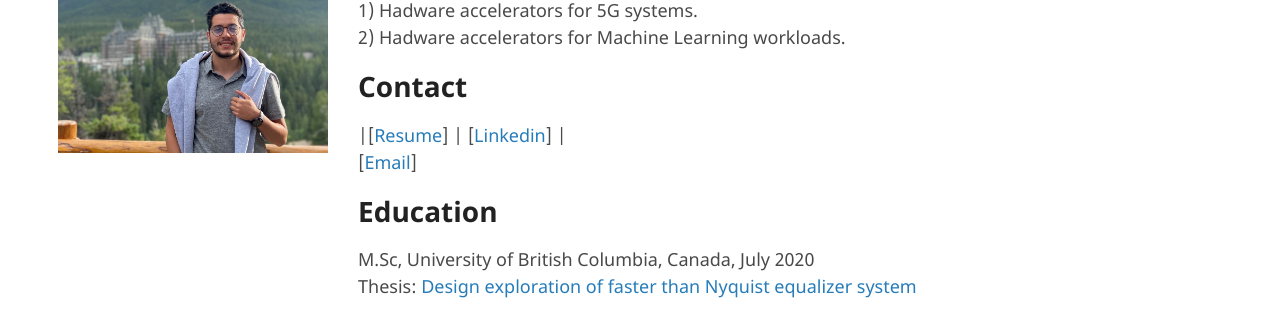
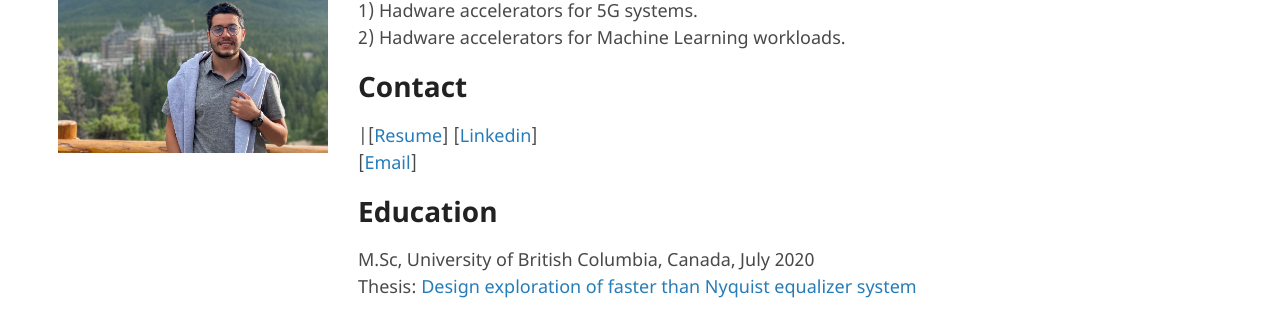
Before and after one commit to maomran/momatar, a Jekyll site: the page built from index.md, in a window 1280 px wide. Shown: the part 166-483 px from the top of the page. Built offline with Jekyll 4.4.1, drawn with Linux system fonts in a browser that asks for light colours; our own code applies the rules of GitHub Pages for plain Markdown files; the repository's description, which GitHub fills in, is left out.

```diff
--- a/index.md
+++ b/index.md
@@ -6,7 +6,7 @@ My research mainly focuses on:  \
 2) Hadware accelerators for Machine Learning workloads.
 
 # Contact
-|[[Resume](./docs/resume.pdf)]      |  [[Linkedin](https://linkedin.com/in/momran66)]  |  \
+|[[Resume](./docs/resume.pdf)] [[Linkedin](https://linkedin.com/in/momran66)]  \
 [[Email](mohamed.omran4192@gmai.com)]
 
 # Education
```
